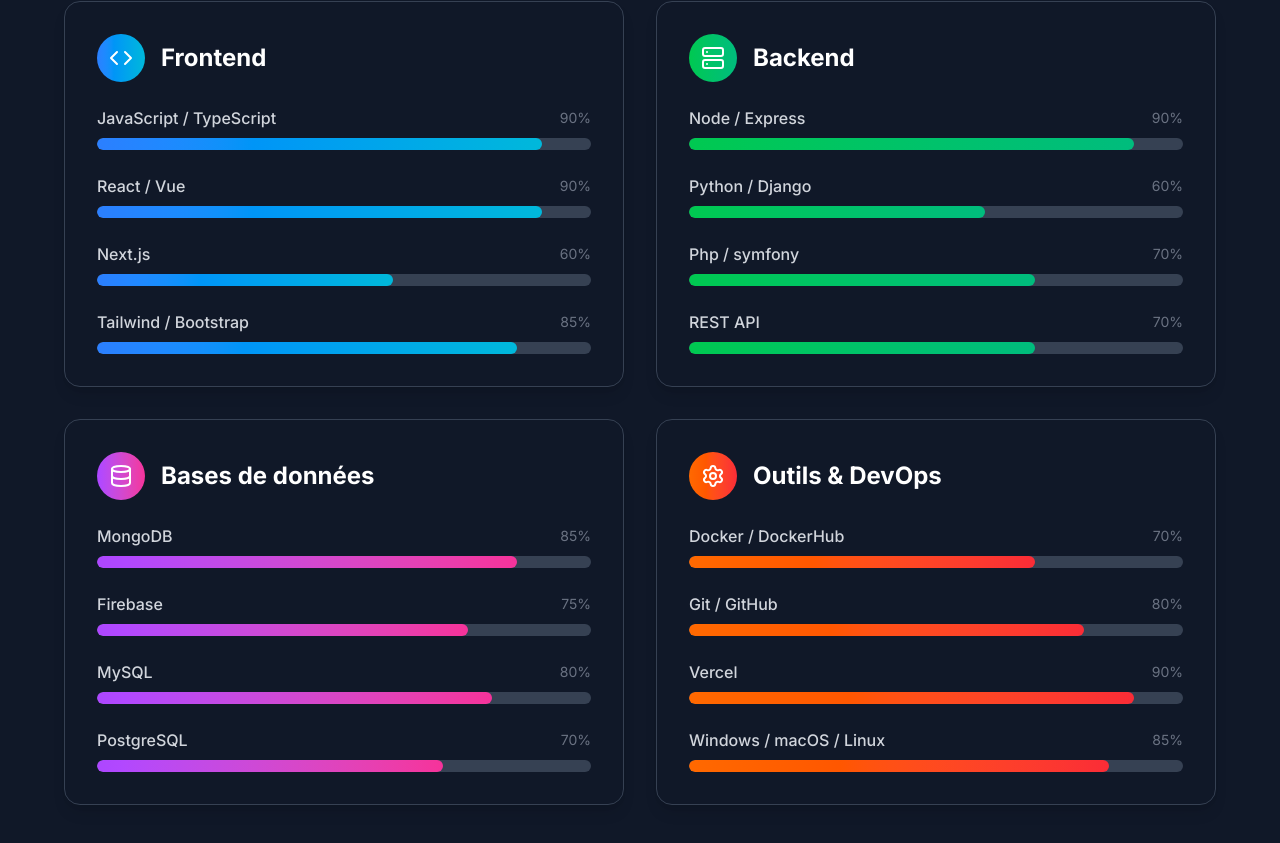
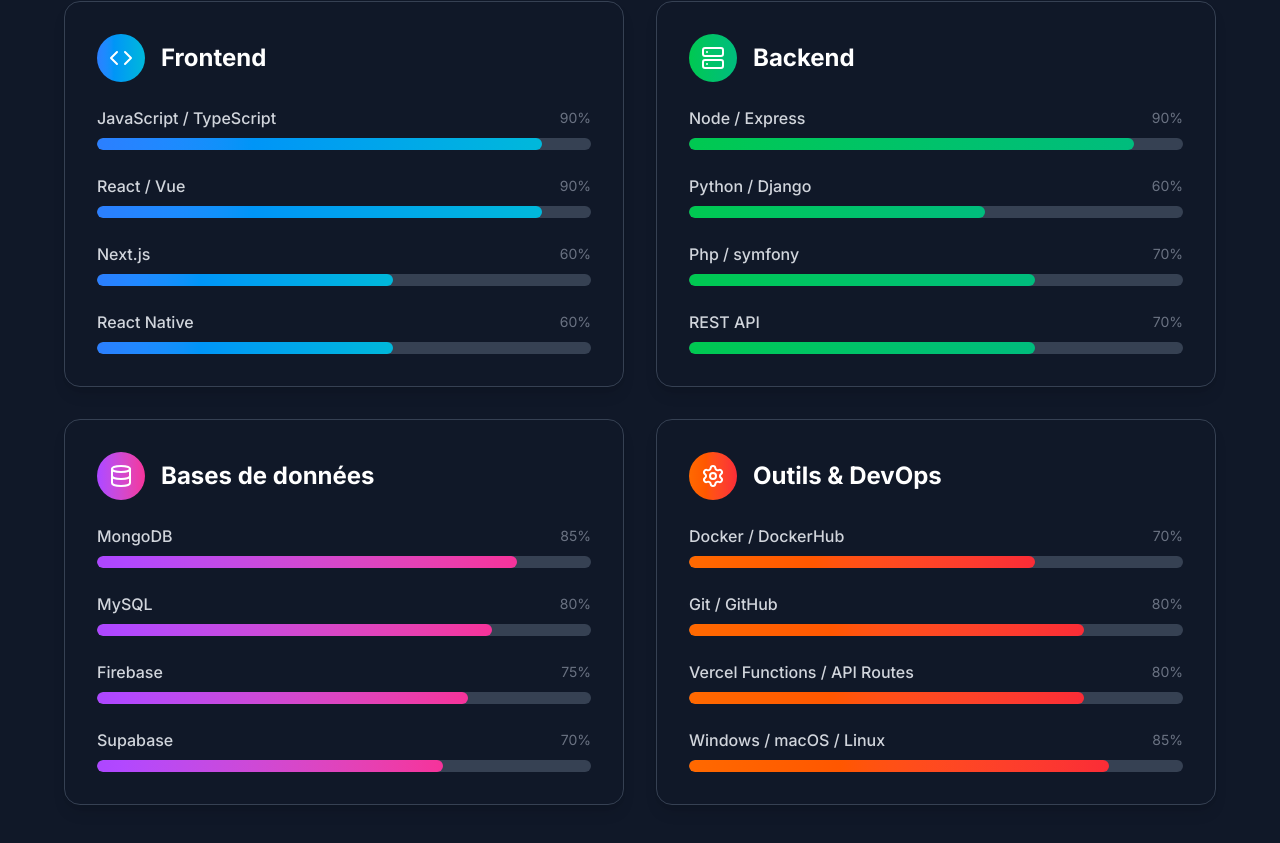
Before and after one commit to Mat95rix7/My_PortFolio, a Next.js app: page / in a window 1280 px wide. Shown: the part 1835-2678 px from the top of the page. Built offline with nearby package versions, Linux system fonts and the light colour scheme.

Commit message:
add skills

```diff
--- a/src/app/components/Hero.tsx
+++ b/src/app/components/Hero.tsx
@@ -270,7 +270,7 @@
           {/* Bouton de téléchargement de CV */}
             <button
               onClick={handleDownloadCV}
-              className="px-10 py-4 rounded-full bg-gradient-to-r from-blue-600 to-purple-600 text-white font-bold text-lg shadow-xl hover:scale-110 hover:shadow-blue-500/40 hover:shadow-2xl transition-all duration-300 animate-cta-glow relative overflow-hidden group"
+              className="px-10 py-4 rounded-full bg-gradient-to-r from-blue-600 to-purple-600 text-white font-bold text-lg shadow-xl hover:scale-110 hover:shadow-blue-500/40 hover:shadow-2xl transition-all duration-300 animate-cta-glow cursor-pointer relative overflow-hidden group"
             >
               {/* <Download size={20} /> */}
               <span className="relative z-10">{t('hero.cv')}</span>
@@ -278,14 +278,14 @@
             </button>
           <button
             onClick={() => scrollToSection('projects')}
-            className="px-10 py-4 rounded-full bg-gradient-to-r from-blue-600 to-purple-600 text-white font-bold text-lg shadow-xl hover:scale-110 hover:shadow-blue-500/40 hover:shadow-2xl transition-all duration-300 animate-cta-glow relative overflow-hidden group"
+            className="px-10 py-4 rounded-full bg-gradient-to-r from-blue-600 to-purple-600 text-white font-bold text-lg shadow-xl hover:scale-110 hover:shadow-blue-500/40 hover:shadow-2xl transition-all duration-300 animate-cta-glow cursor-pointer relative overflow-hidden group"
           >
             <span className="relative z-10">{t('hero.cta')}</span>
             <span className="absolute inset-0 bg-gradient-to-r from-blue-400/30 via-purple-400/30 to-pink-400/30 opacity-0 group-hover:opacity-100 transition-opacity duration-300 rounded-full blur-sm animate-cta-glow-bg" />
           </button>
           <button
             onClick={() => scrollToSection('contact')}
-            className="px-10 py-4 rounded-full bg-gradient-to-r from-blue-600 to-purple-600 text-white font-bold text-lg shadow-xl hover:scale-110 hover:shadow-blue-500/40 hover:shadow-2xl transition-all duration-300 animate-cta-glow relative overflow-hidden group"
+            className="px-10 py-4 rounded-full bg-gradient-to-r from-blue-600 to-purple-600 text-white font-bold text-lg shadow-xl hover:scale-110 hover:shadow-blue-500/40 hover:shadow-2xl transition-all duration-300 animate-cta-glow cursor-pointer relative overflow-hidden group"
           >
             <span className="relative z-10">{t('hero.contact')}</span>
             <span className="absolute inset-0 bg-gradient-to-r from-blue-400/20 via-purple-400/20 to-pink-400/20 opacity-0 group-hover:opacity-100 transition-opacity duration-300 rounded-full blur-sm animate-cta-glow-bg" />
--- a/src/app/components/Skills.tsx
+++ b/src/app/components/Skills.tsx
@@ -14,7 +14,7 @@
         { name: 'JavaScript / TypeScript', level: 90 },
         { name: 'React / Vue', level: 90 },
         { name: 'Next.js', level: 60 },
-        { name: 'Tailwind / Bootstrap', level: 85 },
+        { name: 'React Native', level: 60 },
 
       ],
       color: 'from-blue-500 to-cyan-500'
@@ -35,9 +35,9 @@
       title: t('skills.databases'),
       skills: [
         { name: 'MongoDB', level: 85 },
+        { name: 'MySQL', level: 80 },
         { name: 'Firebase', level: 75 },
-        { name: 'MySQL', level: 80 },
-        { name: 'PostgreSQL', level: 70 },
+        { name: 'Supabase', level: 70 },
       ],
       color: 'from-purple-500 to-pink-500'
     },
@@ -47,7 +47,7 @@
       skills: [
         { name: 'Docker / DockerHub', level: 70 },
         { name: 'Git / GitHub', level: 80 },
-        { name: 'Vercel', level: 90 },
+        { name: 'Vercel Functions / API Routes', level: 80 },
         { name: 'Windows / macOS / Linux', level: 85 }
       ],
       color: 'from-orange-500 to-red-500'
--- a/src/app/data/translations.ts
+++ b/src/app/data/translations.ts
@@ -11,7 +11,7 @@
       greeting: 'Bonjour, je suis',
       firstname: 'Djamel',
       lastname: 'NAADJI',
-      title: 'Concepteur Développeur d\'Applications',
+      title: 'Concepteur Développeur d\'Applications - Full Stack',
       subtitle: 'Passionné par le code et prêt à créer des expériences web exceptionnelles',
       cv: 'Télécharger mon CV',
       cta: 'Voir mes projets',
```
Also changed, not shown: 1 other file (tests, documents, lock files or other folders).
